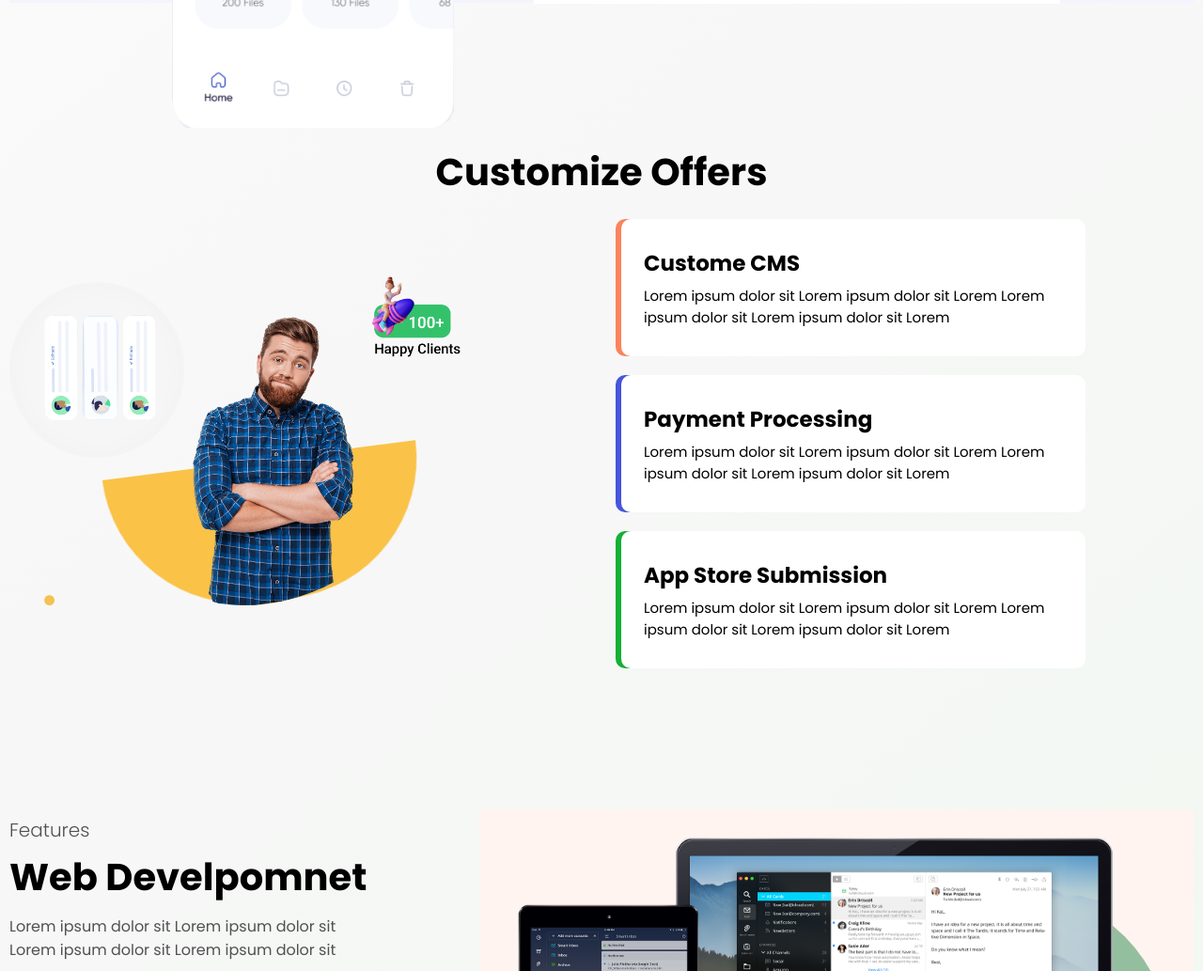
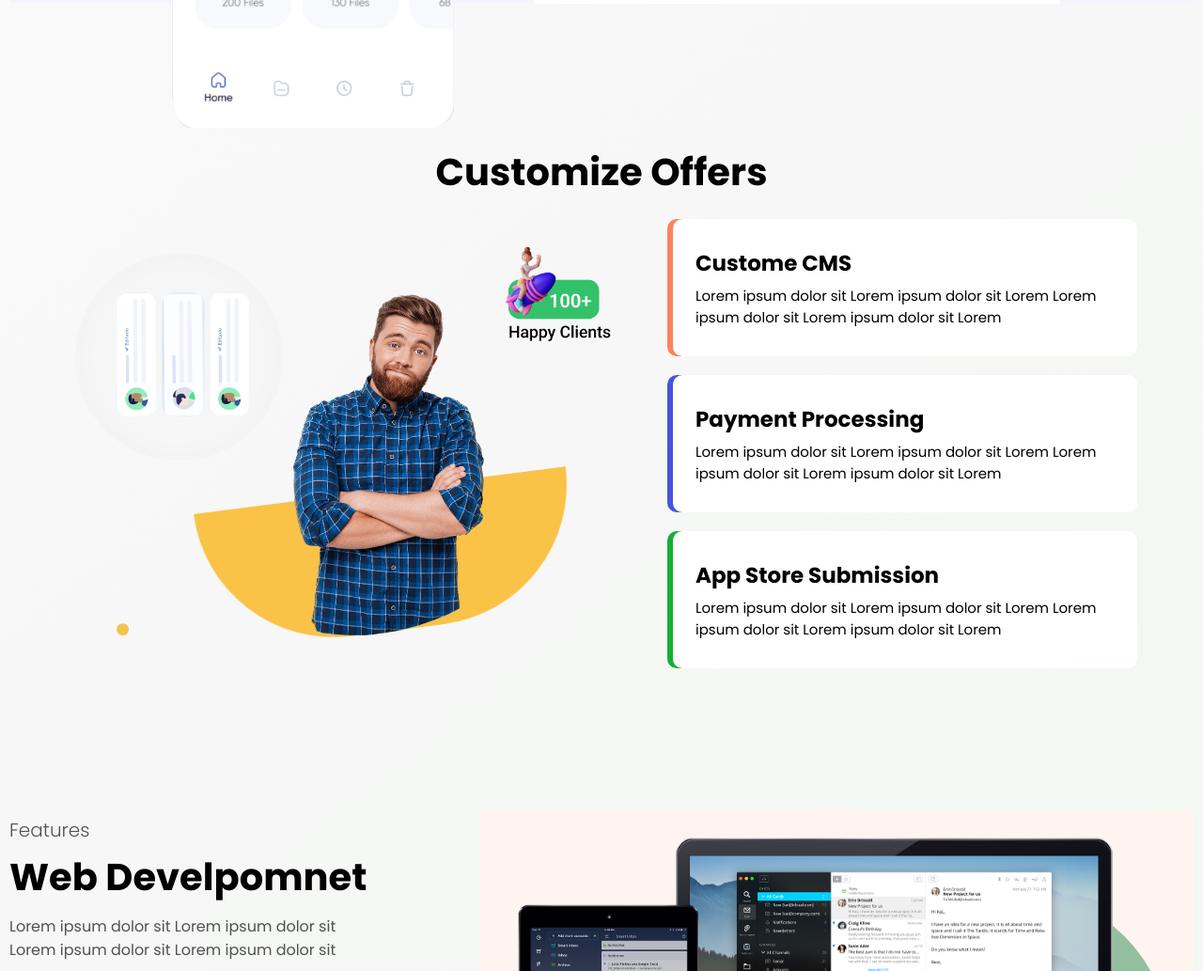
Before and after one commit to monanzr/pjStudio, a plain HTML site: page index.html in a window 1280 px wide. Shown: the part 1779-2812 px from the top of the page at 94% size. Drawn offline with Linux system fonts and the light colour scheme.

Commit message:
Update offers.css
edit bugs style

```diff
--- a/style/home/offers.css
+++ b/style/home/offers.css
@@ -12,7 +12,7 @@
 }
 
 .offers__box {
-    width: clamp(25rem, 100%, 50rem);
+    width: clamp(50rem, 100%, 50rem);
     margin: 2rem auto;
     padding: 3rem;
     border-radius: 1rem;
@@ -58,11 +58,11 @@
 
 .offers__left--item {
     position: relative;
-    margin-right: 5rem;
+    margin-left: 7rem;
 }
 
 .offers__left--item img {
-    width: 48rem;
+    width: 57rem;
 }
 
 .offers__left--item:before {
@@ -108,7 +108,7 @@
         padding: 0 1rem;
     }
     .offers__left--item {
-        margin-right: 0;
+        margin-left: 0;
     }
 }
 
```
